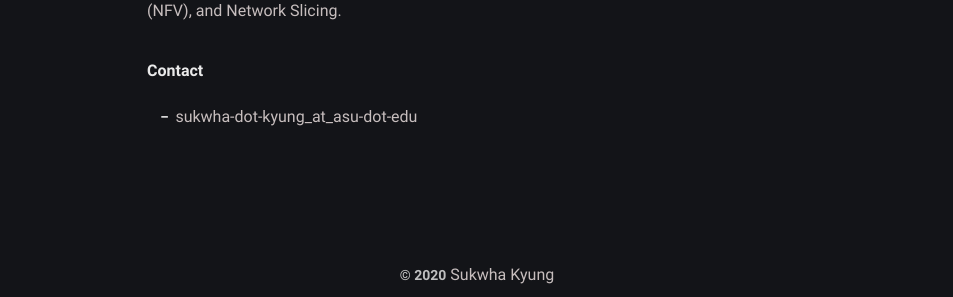
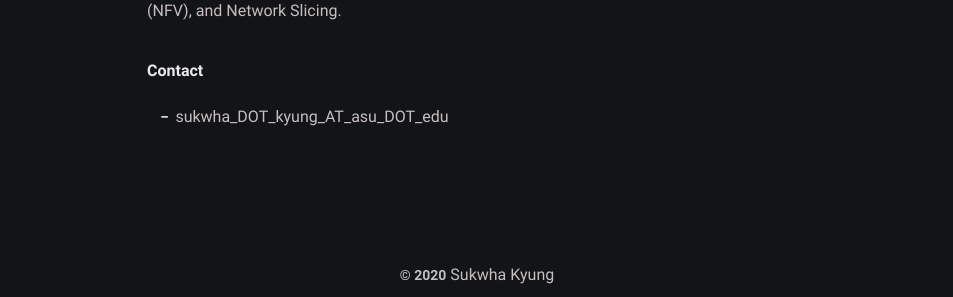
Before and after one commit to shishkebab/shishkebab.github.io, a Jekyll site: the page built from about.md, in a window 1280 px wide. Shown: the part 720-1017 px from the top of the page, without its empty margins (163-1116 px from the left). Built offline with Jekyll 4.4.1, drawn with Linux system fonts in a browser that asks for light colours.

Commit message:
fixed typo

```diff
--- a/about.md
+++ b/about.md
@@ -22,4 +22,4 @@ Under the supervision of -
 Security Analysis in Software-Defined Networks (SDN), Network Fucntion Virtualization (NFV), and Network Slicing.
 
 **Contact**
-- sukwha-dot-kyung_at_asu-dot-edu
+- sukwha_DOT_kyung_AT_asu_DOT_edu
```
